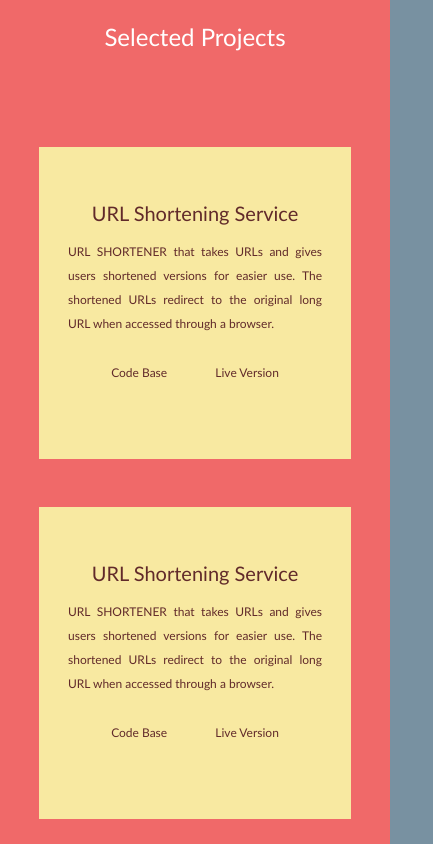
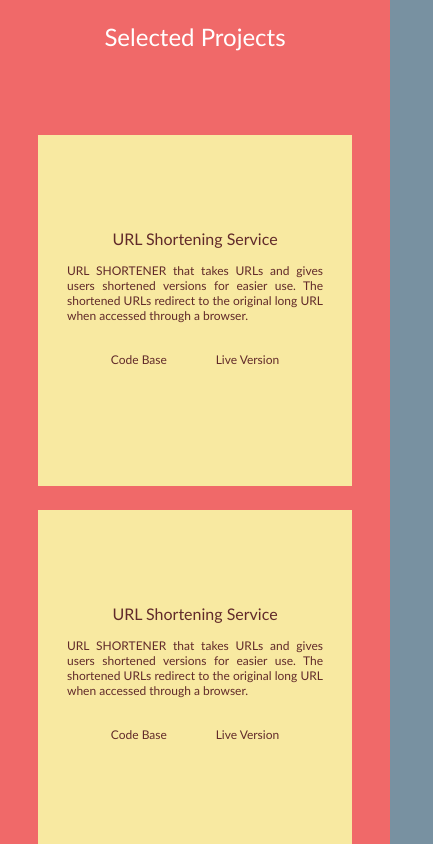
Before and after one commit to OsasAzamegbe/Portfolio-v1, a React (Create React App) app: page / in a window 390 px wide. Shown: the part 860-1704 px from the top of the page, 433 px wide, since content can reach past the window. Built offline with nearby package versions, Linux system fonts and the light colour scheme.

Commit message:
BUG: corrected width overflow of projects component and styled cards.

```diff
--- a/src/components/Card.css
+++ b/src/components/Card.css
@@ -41,18 +41,19 @@
 
 @media screen and (max-width: 960px) {
     .card{
-        width: 80vw;
-        height: 80vw;
+        width: 90vw;
+        height: 90vw;
         font-size: 0.75rem;
+        margin: 12px;
     }
 
     .card-heading{
-        font-size: 1.25rem;
+        font-size: 1rem;
         margin-bottom: 10px;
     }
 
     .card-description{
         margin: 5px;
-        line-height: 24px;
+        line-height: normal;
     }
 }
--- a/src/components/pages/projects/Projects.css
+++ b/src/components/pages/projects/Projects.css
@@ -7,6 +7,7 @@
     text-align: justify;
     min-height: 100%;
     height: 100%;
+    width: 100%;
 }
 
 .projects-heading-text{
@@ -19,6 +20,7 @@
     justify-content: space-around;
     flex-wrap: wrap;
     margin: 48px;
+    width: 100%;
 }
 
 @media screen and (max-width: 960px){
```
